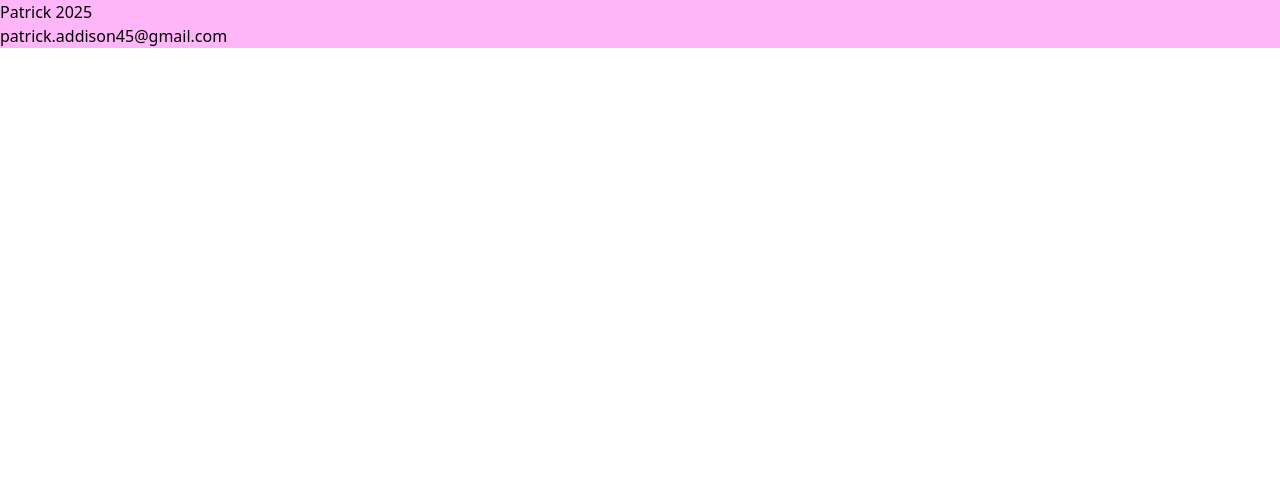
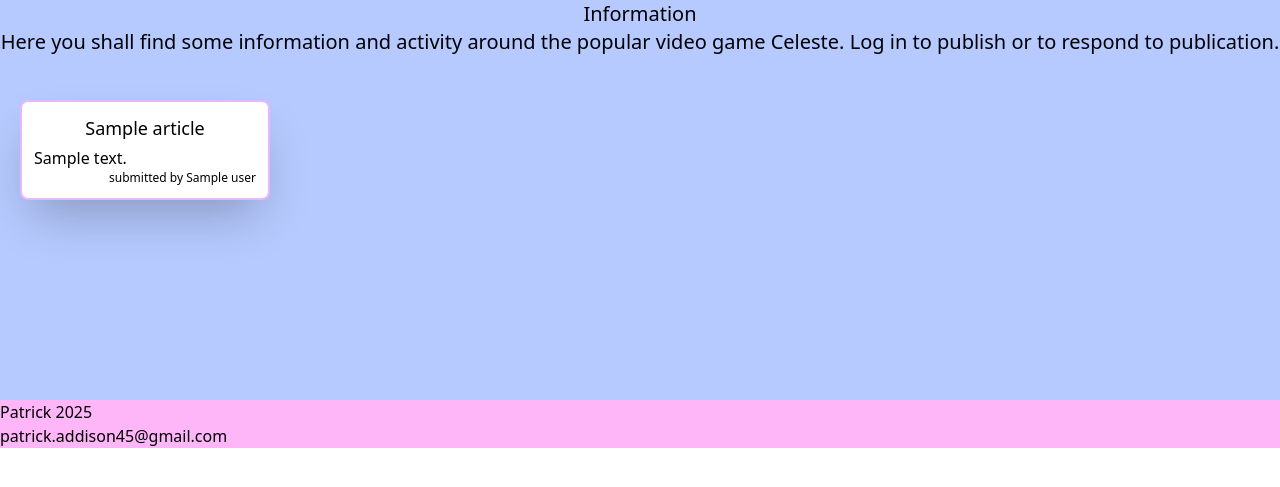
Before and after one commit to c-un-cygne/Celeste-discusion-site, a Flask app: page / in a window 1280 px wide. Shown: the part 160-647 px from the top of the page. Run offline with Flask 3, Linux system fonts and the light colour scheme; a database or web service that is not in the repository returns one stand-in record (values such as "Sample title"); some libraries are stand-ins or nearby versions.

Commit message:
the articles in index now work

```diff
--- a/main.py
+++ b/main.py
@@ -12,7 +12,8 @@
 
 @app.route('/')
 def index():
-    return render_template('index.html')
+    article_data = list(db['Article'].find({}))
+    return render_template('index.html',articles = article_data)
 
 
 
--- a/templates/index.html
+++ b/templates/index.html
@@ -3,7 +3,20 @@
 {%if erreur%}
     {{erreur}}
 {%endif%}
-
-
+    <div>
+        <h2 class="grid place-content-center text-xl">Information</h2>
+        <p class="grid place-content-center text-xl">Here you shall find some information and activity around the popular video game Celeste. Log in to publish or to respond to publication.</p>
+    </div>
+    <br/>
+    <section class="grid grid-cols-4 grid-rows-2 gap-20 p-5">
+        {%for article in articles%}
+            <article class="p-3 bg-white shadow-2xl border-[#e8b6ff] border-solid border-2 rounded-lg">
+                <h2 class="text-lg text-center pb-1">{{article["Title"]}}</h2>
+                <!-- Image here maybe, or onclick? -->
+                 <p>{{article['Description']}}</p>
+                 <footer class="flex justify-end text-xs">submitted by {{article['User']}}</footer>
+            </article>
+        {%endfor%}
+    </section>
 
 {%endblock%}
```
